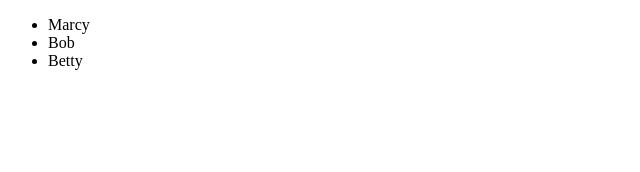
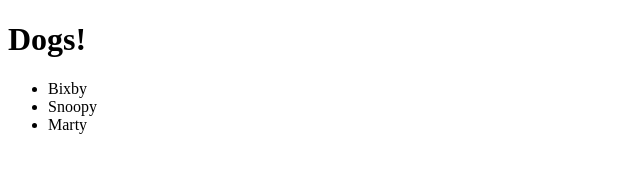
Before and after one commit to hjkmines/full-stack-practice, a plain HTML site: page index.html in a window 1280 px wide. Shown: the whole page, without its empty margins (0-640 px from the left). Drawn offline with Linux system fonts and the light colour scheme.

Commit message:
Updates list

```diff
--- a/app.js
+++ b/app.js
@@ -0,0 +1,19 @@
+const dogs = [{            //step 5
+  name: "Bixby"
+}, {
+  name: "Snoopy"
+}, {
+  name: "Marty"
+}]
+
+const $dogs = dogs.map( dog => {    //turn into elements
+  const $li = document.createElement("li");
+  $li.textContent = dog.name;
+  return $li;
+})
+
+const $ul = document.querySelector(".dogs")
+
+$dogs.forEach($dog => { //step 6
+  $ul.append($dog);
+})
--- a/index.html
+++ b/index.html
@@ -7,11 +7,13 @@
   <link rel="stylesheet" href="./app.css">
 </head>
 <body>
-  <ul>
-    <li>Marcy</li>
-    <li>Bob</li>
-    <li>Betty</li>
-  </ul>
+  <header>
+    <h1>Dogs!</h1>
+  </header>
+  <main>
+    <ul class="dogs">
+    </ul>
+  </main>
 <script src="./app.js"></script>
 </body>
 </html>
```
